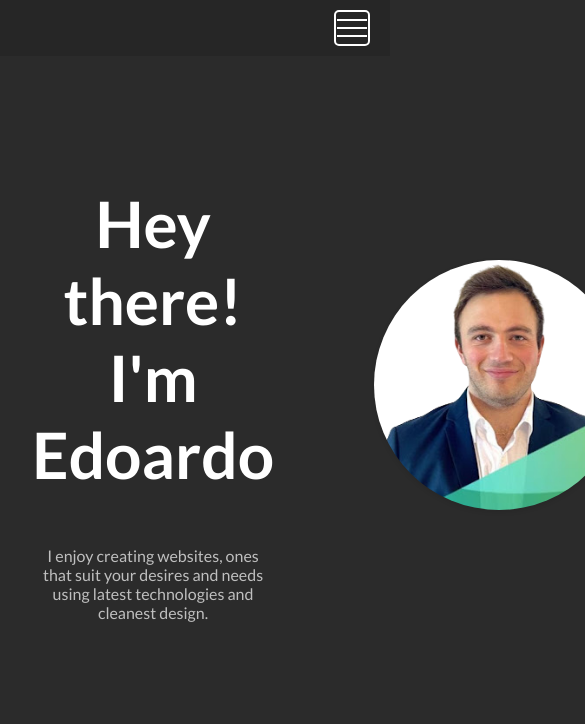
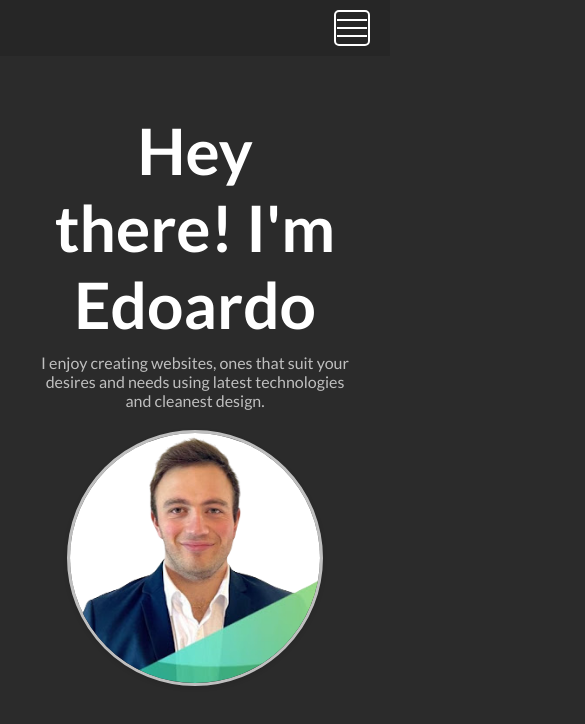
Before and after one commit to Edo404/portfolio, a React (Vite) app: page / in a window 390 px wide. Shown: the top 724 px of the page, 585 px wide, since content can reach past the window. Built offline with nearby package versions, Linux system fonts and the light colour scheme.

Commit message:
section-greetings-end

```diff
--- a/src/SectionPicture/SectionPicture.css
+++ b/src/SectionPicture/SectionPicture.css
@@ -5,6 +5,7 @@
     padding-top: 100px;
     max-width: 1200px; /* Max width of the section */
     margin: 0 auto; /* Center the section on the page */
+    flex-wrap: wrap; /* Allow wrapping for smaller screens */
 }
 
 .text-container {
@@ -16,12 +17,14 @@
     font-size: 4em; /* Greeting font size */
     font-family: 'Lato', sans-serif; /* Consistent font-family */
     color: hsl(0, 0%, 100%); /* Text color */
+    margin: 10px;
 }
 
 .greeting-p {
     font-size: 1em; /* Greeting font size */
     font-family: 'Lato', sans-serif; /* Consistent font-family */
     color: hsl(0, 0%, 75%); /* Text color */
+    margin: 0;
 }
 
 .image-container {
@@ -35,6 +38,27 @@
     width: 250px; /* Set width of the image */
     height: 250px; /* Set height of the image */
     border-radius: 50%; /* Make the image round */
+    border: 3px solid;
+    border-color: hsl(0, 0%, 75%);
     object-fit: cover; /* Cover the entire area without distortion */
     box-shadow: 0 2px 5px rgba(0, 0, 0, 0.1); /* Subtle shadow effect */
 }
+
+/* Media query for responsiveness */
+@media screen and (max-width: 750px) {
+    .section-picture {
+        flex-direction: column; /* Stack items vertically */
+        align-items: center; /* Center items */
+        padding-top: 50px; /* Adjust padding for smaller screens */
+    }
+
+    .text-container {
+        margin-right: 0; /* Remove margin on smaller screens */
+        text-align: center; /* Center align text */
+        margin-top: 20px; /* Space between image and text */
+    }
+
+    .image-container {
+        margin-top: 20px; /* Space below the image */
+    }
+}
```
